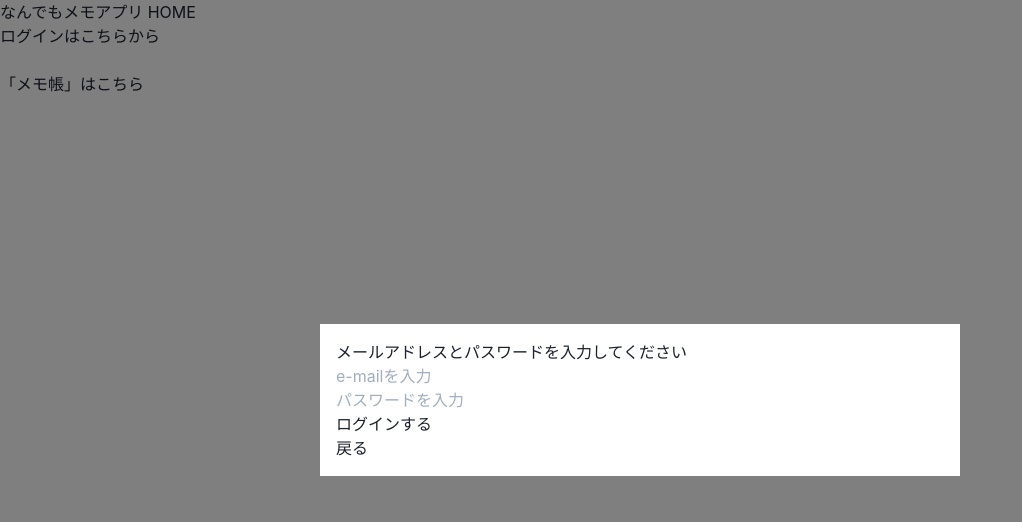
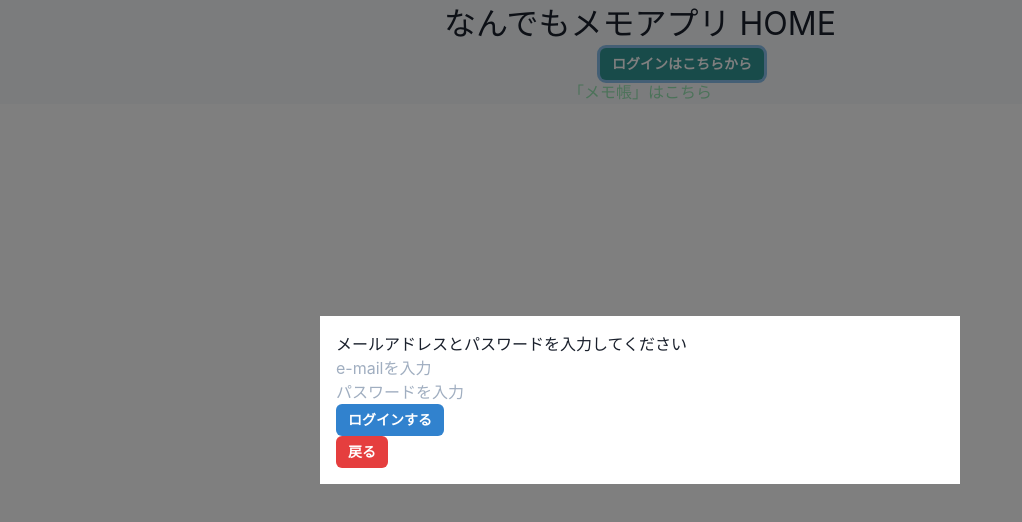
Before and after one commit to keiinuki/vers_notepad, a React (Create React App) app in the folder vers_notepad/: page / in a window 1280 px wide. Both pictures are taken after a click on the button "ログインはこちらから". Shown: the top 522 px of the page, without its empty margins (0-1022 px from the left). Built offline with nearby package versions, Linux system fonts and the light colour scheme.

Commit message:
過去の記事一覧ページ作成

```diff
--- a/vers_notepad/src/components/GetListButton.tsx
+++ b/vers_notepad/src/components/GetListButton.tsx
@@ -6,7 +6,7 @@ import { Memo } from "../type/Type";
 import axios from "axios";
 import toast, { Toaster } from "react-hot-toast";
 import { useHistory } from "react-router-dom";
-import { chakra } from "@chakra-ui/react";
+import { chakra, Button, ButtonGroup } from "@chakra-ui/react";
 
 export const GetListButton = memo(() => {
   const history = useHistory();
@@ -25,21 +25,20 @@ export const GetListButton = memo(() => {
         setGetMemos(newGetMemos);
       })
       .then(() => {
-        history.push("/pastarticles");
+        history.push({ pathname: "/pastarticles", state:getMemos });
       })
       .catch(() => {
-        toast.error("失敗しました");
+        toast.error("ログインが必要です");
       });
   };
 
   return (
     <div>
-      <h2>今まで登録したメモはこれです</h2>
-      <button type="button" onClick={onClickGet}>
-        全部を表示する
-      </button>
+      <Button colorScheme="teal" size="sm" type="button" onClick={onClickGet}>
+        今までの記事はこちら
+      </Button>
 
-      <ul>
+      {/*<ul>
         {getMemos.map((getMemos, i) => (
           <li key={i}>
             {getMemos?.id}
@@ -55,7 +54,7 @@ export const GetListButton = memo(() => {
             {getMemos?.mark_div}
           </li>
         ))}
-      </ul>
+        </ul>*/}
       <Toaster />
     </div>
   );
--- a/vers_notepad/src/components/LoginForm.tsx
+++ b/vers_notepad/src/components/LoginForm.tsx
@@ -4,7 +4,7 @@ import axios from "axios";
 import { Redirect } from "react-router";
 import { Keys, setItem } from "../utils/LocalStorage";
 import toast, { Toaster } from "react-hot-toast";
-import { chakra } from "@chakra-ui/react";
+import { chakra, Button, ButtonGroup } from "@chakra-ui/react";
 
 export const LoginForm = memo(() => {
   const [email, setEmail] = useState<string>("");
@@ -59,9 +59,9 @@ export const LoginForm = memo(() => {
           placeholder="パスワードを入力"
         />
         <br />
-        <button type="button" onClick={onClickLogin} >
+        <Button colorScheme="blue" size="sm" type="button" onClick={onClickLogin} >
           ログインする
-        </button>
+        </Button>
       </form>
       <Toaster />
     </div>
--- a/vers_notepad/src/components/LogoutButton.tsx
+++ b/vers_notepad/src/components/LogoutButton.tsx
@@ -2,13 +2,13 @@ import { memo } from "react";
 import { useHistory } from "react-router-dom";
 import { Keys, removeItem } from "../utils/LocalStorage";
 import toast from "react-hot-toast";
-import { chakra } from "@chakra-ui/react";
+import { chakra, Button, ButtonGroup } from "@chakra-ui/react";
 
-type ButtonColor = {
+type Button = {
   color?: string;
 };
 
-export const LogoutButton = memo((props: ButtonColor) => {
+export const LogoutButton = memo((props: Button) => {
   const history = useHistory();
   const onClick = () => {
     removeItem(Keys.access_token);
@@ -17,8 +17,13 @@ export const LogoutButton = memo((props: ButtonColor) => {
   };
 
   return (
-    <button onClick={onClick} style={{ color: props.color }}>
+    <Button
+      colorScheme="red"
+      size="sm"
+      onClick={onClick}
+      style={{ color: props.color }}
+    >
       ログアウトします
-    </button>
+    </Button>
   );
 });
--- a/vers_notepad/src/components/Modal.tsx
+++ b/vers_notepad/src/components/Modal.tsx
@@ -1,6 +1,7 @@
 import "./components.css";
 import { memo } from "react";
 import { LoginForm } from "./LoginForm"
+import { chakra, Button, ButtonGroup } from "@chakra-ui/react";
 
 type ModalButton = {
   show: boolean;
@@ -15,8 +16,12 @@ export const Modal = memo(( props: ModalButton ) => {
     return (
       <div id="overlay" onClick={closeModal}>
         <div id="content" onClick={(e) => e.stopPropagation()}>
-          <p><LoginForm/></p>
-          <button onClick={closeModal}>戻る</button>
+          <p>
+            <LoginForm />
+          </p>
+          <Button colorScheme="red" size="sm" onClick={closeModal}>
+            戻る
+          </Button>
         </div>
       </div>
     );
--- a/vers_notepad/src/components/ModalButton.tsx
+++ b/vers_notepad/src/components/ModalButton.tsx
@@ -2,7 +2,7 @@ import "./components.css";
 import { useState } from "react";
 import { memo } from "react";
 import { Modal } from "./Modal"
-import { chakra } from "@chakra-ui/react";
+import { chakra, Button, ButtonGroup } from "@chakra-ui/react";
 
 
 export const ModalButton = memo(() => {
@@ -14,7 +14,9 @@ export const ModalButton = memo(() => {
   }
   return (
     <div>
-      <button onClick={openModal}>ログインはこちらから</button>
+      <Button colorScheme="teal" size="sm" onClick={openModal}>
+        ログインはこちらから
+      </Button>
       <Modal show={show} setShow={setShow} />
     </div>
   );
--- a/vers_notepad/src/pages/Home.tsx
+++ b/vers_notepad/src/pages/Home.tsx
@@ -1,16 +1,22 @@
 import { Link } from "react-router-dom";
 import { Toaster } from "react-hot-toast";
 import { ModalButton } from "../components/ModalButton"
+import { chakra, Box, Text } from "@chakra-ui/react";
 
 export const Home = () => {
 
   return (
-    <div>
-      <h1>なんでもメモアプリ HOME</h1>
-      <ModalButton />
-      <br/>
-      <Link to="/Notepad">「メモ帳」はこちら</Link>
+    <Box m="auto" bg="gray.50">
+      <Text fontSize={32} textAlign={["center"]}>
+        なんでもメモアプリ HOME
+      </Text>
+      <Box m="auto" w={20}>
+        <ModalButton />
+      </Box>
+      <Text textAlign={["center"]} color="green.200">
+        <Link to="/Notepad">「メモ帳」はこちら</Link>
+      </Text>
       <Toaster />
-    </div>
+    </Box>
   );
 };
--- a/vers_notepad/src/pages/Notepad.tsx
+++ b/vers_notepad/src/pages/Notepad.tsx
@@ -206,7 +206,7 @@ export const Notepad = () => {
         <Toaster />
       </div>
       <div>
-        <LogoutButton color="red" />
+        <LogoutButton color="white" />
         <Link to="/">HOMEはこちら</Link>
       </div>
     </div>
--- a/vers_notepad/src/pages/PastArticles.tsx
+++ b/vers_notepad/src/pages/PastArticles.tsx
@@ -1,9 +1,63 @@
 import { chakra } from "@chakra-ui/react";
+import {
+  List,
+  ListItem,
+  ListIcon,
+  OrderedList,
+  UnorderedList,
+  Box,
+  Text
+} from "@chakra-ui/react";
+import { useEffect } from "react";
+import { useRecoilState } from "recoil";
+import { getMemosState } from "../store/atom";
+import { Link, useLocation } from "react-router-dom";
+import { Memo } from "../type/Type";
+import { LogoutButton } from "../components/LogoutButton";
+import { GetListButton } from "../components/GetListButton";
 
 export const PastArticles = () => {
+  const { state } =
+    useLocation<{ getMemos: Memo[] }>();
+  const [getMemos, setGetMemos] = useRecoilState(getMemosState);
+  useEffect(() => {
+    if (state.getMemos) {
+      setGetMemos(state.getMemos);
+    }
+  }, [state]);
+
   return (
-    <div>
-      <h1>今までの記事はこちら</h1>
-    </div>
+    <Box m="auto" p={35} bg="gray.50">
+      <Text fontSize={32} textAlign={["center"]}>
+        今までの記事はこちら
+      </Text>
+
+      <UnorderedList>
+        {getMemos.map((getMemos, i) => (
+          <Box m={5} p={15} w={300} bg="tomato">
+            <ListItem key={i}>
+              {getMemos?.id}
+              <br />
+              {getMemos?.title}
+              <br />
+              {getMemos?.category}
+              <br />
+              {getMemos?.description}
+              <br />
+              {getMemos?.date}
+              <br />
+              {getMemos?.mark_div}
+            </ListItem>
+          </Box>
+        ))}
+      </UnorderedList>
+      <Box>
+        <GetListButton />
+        <LogoutButton color="white" />
+      </Box>
+      <Text textAlign={["center"]} color="green">
+        <Link to="/">HOMEはこちら</Link>
+      </Text>
+    </Box>
   );
 };
```
